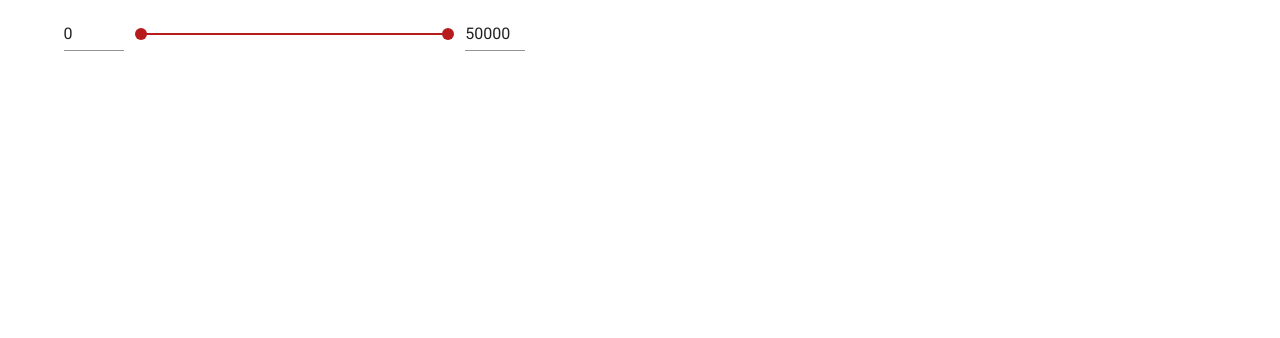
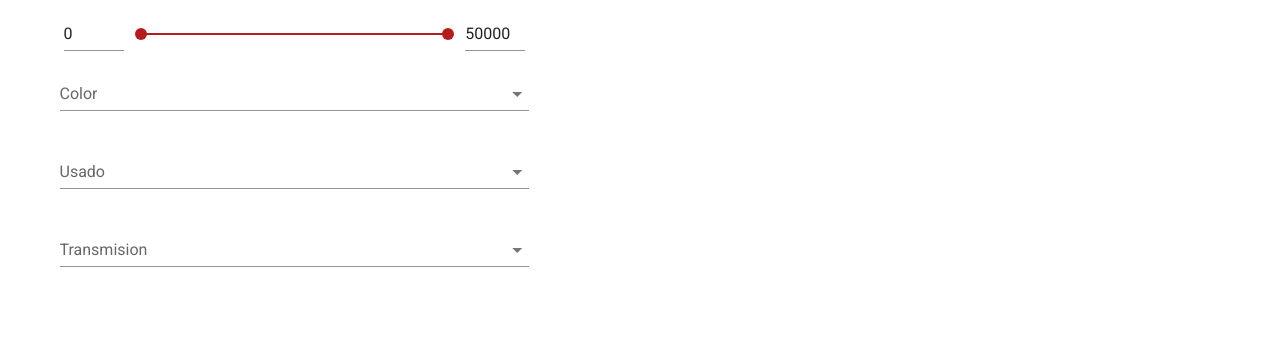
Before and after one commit to Baltazar-Ortega/car_agency, a Vue app: page / in a window 1280 px wide. Shown: the part 342-680 px from the top of the page. Built offline with nearby package versions, Linux system fonts and the light colour scheme; no server answers.

Commit message:
other filters using API

```diff
--- a/src/components/Principal.vue
+++ b/src/components/Principal.vue
@@ -130,6 +130,11 @@
 
         </div>
 
+        <v-select v-model="color" :items="colors" label="Color" name="color" @change="seleccionarColor" class="mt-3"></v-select>
+
+        <v-select v-model="usadoString" :items="usados" label="Usado" name="usado" @change="seleccionarUsado" class="mt-3"></v-select>
+
+        <v-select v-model="transmision" :items="transmisiones" label="Transmision" name="transmision" @change="seleccionarTransmision" class="mt-3"></v-select>
 
       </v-col>
 
@@ -189,20 +194,37 @@ export default Vue.extend({
       rangoAnio: [2000, 2021],
       minKm: 0,
       maxKm: 500000,
-      rangoKm: [0, 500000]
+      rangoKm: [0, 500000],
+      color: '' as String,
+      colors: [
+            'Rojo',
+            'Negro',
+            'Gris',
+            'Blanco',
+            'Otro',
+      ],
+      usadoString: '',
+      usados: ['Usado', 'Nuevo'],
+      usado: 0,
+      transmision: '' as String,
+      transmisiones: [
+            'Estandar',
+            'Automatico'
+      ],
+      // config
+      apiUrl: 'https://cryptic-brook-62567.herokuapp.com'
     }
   },
   created: function() {
-    const autos = axios.get('https://cryptic-brook-62567.herokuapp.com/automovils.json', {
+    const autos = axios.get(`${this.apiUrl}/automovils.json`, {
       headers: { 'Content-Type': 'application/json' }
     }).then(res => {
       this.autos = res.data
       this.autosFiltrados = res.data
-      console.log("res", res.data)
     }).catch(error => console.log("error", error))
   },
   methods: {
-    cambioRangos: function(event: Event){
+    cambioRangos: function(){
       let autosFiltrados = this.autos.filter(
         auto => this.rangoPrecio[0] <= auto.precio &&
         auto.precio <= this.rangoPrecio[1] &&
@@ -212,6 +234,93 @@ export default Vue.extend({
         auto.kilometraje <= this.rangoKm[1])
       this.autosFiltrados = Object.values(autosFiltrados)
     },
+    seleccionarColor: function(color: String) {
+
+      // this.color = color
+      const autos = axios.get(`${this.apiUrl}/color/${color}.json`, {
+          headers: { 'Content-Type': 'application/json' }
+        }).then(res => {
+
+          const autosRes: any[] = res.data
+          // Deben cumplir con el usado/nuevo
+          let autos;
+
+          if(this.usadoString){
+            autos = autosRes.filter(auto => auto.usado == this.usado)
+            if(this.transmision) {
+              autos = autos.filter(auto => auto.transmision == this.transmision)
+            }
+          } else {
+            autos = autosRes
+          }
+
+
+          this.autos = autos
+          this.autosFiltrados = autos
+          // console.log("res", res.data)
+          this.cambioRangos()
+        }).catch(error => console.log("error", error))
+    },
+    seleccionarUsado: function(usado: String) {
+      this.usado = this.usadoNumero
+
+      const url = `${this.apiUrl}/usado/${this.usado}.json`
+      const autos = axios.get(url, {
+          headers: { 'Content-Type': 'application/json' }
+        }).then(res => {
+
+          const autosRes: any[] = res.data
+          let autos;
+          if(this.color) {
+            autos = autosRes.filter(auto => auto.color == this.color)
+            if(this.transmision) {
+              autos = autos.filter(auto => auto.transmision == this.transmision)
+            }
+          } else {
+            autos = autosRes
+          }
+
+          this.autos = autos
+          this.autosFiltrados = autos
+          // console.log("res", res.data)
+          this.cambioRangos()
+        }).catch(error => console.log("error", error))
+
+    },
+    seleccionarTransmision: function(transmision: String) {
+      const autos = axios.get(`${this.apiUrl}/transmision/${transmision}.json`, {
+          headers: { 'Content-Type': 'application/json' }
+        }).then(res => {
+
+          const autosRes: any[] = res.data
+          // Deben cumplir con el usado/nuevo
+          let autos;
+
+          if(this.usadoString){
+            autos = autosRes.filter(auto => auto.usado == this.usado)
+            if (this.color) {
+              autos = autos.filter(auto => auto.color == this.color)
+            }
+          } else {
+            autos = autosRes
+          }
+
+
+          this.autos = autos
+          this.autosFiltrados = autos
+          // console.log("res", res.data)
+          this.cambioRangos()
+        }).catch(error => console.log("error", error))
+    }
+  },
+  computed: {
+    usadoNumero: function() {
+      if (this.usadoString == 'Usado') {
+              return 1
+          } else {
+              return 0
+          }
+    }
   }
 });
 </script>
```
